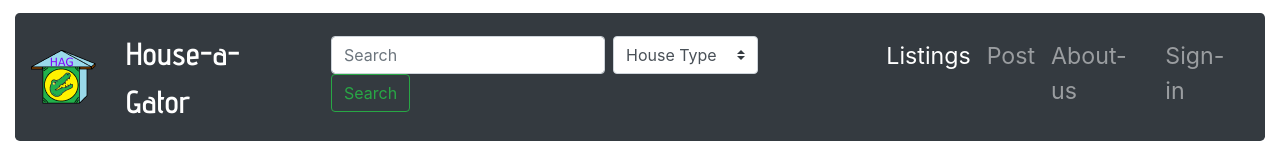
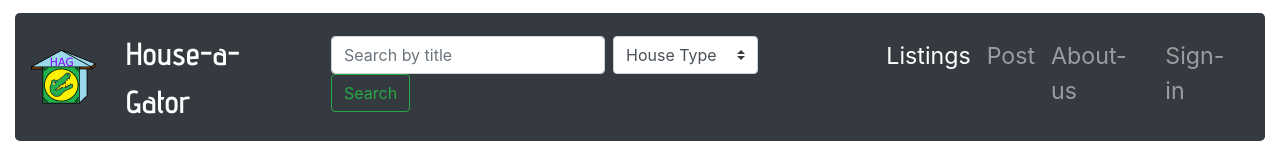
Before and after one commit to thisisgvrt/house-a-gator, a React (Create React App) app in the folder application/frontend/: page / in a window 1280 px wide. Shown: the top 160 px of the page. Built offline with nearby package versions, Linux system fonts and the light colour scheme; no server answers.

Commit message:
Fixed search place-holder text

```diff
--- a/application/frontend/src/App.js
+++ b/application/frontend/src/App.js
@@ -54,7 +54,7 @@ const App = (isLoggedIn, dispatch) => {
             </li>
             <li class="ml-sm-4 mt-sm-2 nav-item">
               <form class="form-inline nav-link-line-height">
-                <input class="form-control mr-sm-2" type="search" placeholder="Search" aria-label="Search" value={searchTerm} onChange={event => setSearchTerm(event.target.value)} ></input>
+                <input class="form-control mr-sm-2" type="search" placeholder="Search by title" aria-label="Search" value={searchTerm} onChange={event => setSearchTerm(event.target.value)} ></input>
                 <select class="custom-select mr-sm-2" value={listingType} onChange={event => setListingType(event.target.value)} >
                   <option selected value="">House Type</option>
                   <option value="Houses">Houses</option>
```
